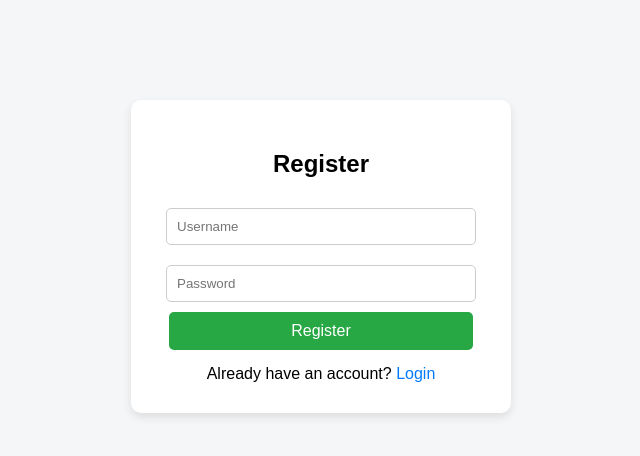
After one commit to This-AnneGeorge/NP-Assignment, a Flask app: page /register in a window 1280 px wide. The commit adds this page. Shown: the top 456 px of the page, without its empty margins (319-959 px from the left). Run offline with Flask 3, Linux system fonts and the light colour scheme.

Commit message:
fix:auth and and added registeration

```diff
--- a/backend/app.py
+++ b/backend/app.py
@@ -3,20 +3,17 @@ eventlet.monkey_patch()
 
 from flask import Flask, render_template, request, redirect, session
 from flask_socketio import SocketIO
-import socket
-import struct
-import time
-import sqlite3
+import socket, struct, time, sqlite3
 
 app = Flask(__name__)
-app.secret_key = "secret123"
+app.secret_key = "secret123"   # needed for login session
 socketio = SocketIO(app, async_mode='eventlet')
 
-
+# DB setup
 conn = sqlite3.connect('latency.db', check_same_thread=False)
 cursor = conn.cursor()
 
-
+# tables
 cursor.execute("""
 CREATE TABLE IF NOT EXISTS latency_logs (
     id INTEGER PRIMARY KEY AUTOINCREMENT,
@@ -25,7 +22,6 @@ CREATE TABLE IF NOT EXISTS latency_logs (
 )
 """)
 
-
 cursor.execute("""
 CREATE TABLE IF NOT EXISTS users (
     username TEXT PRIMARY KEY,
@@ -33,11 +29,7 @@ CREATE TABLE IF NOT EXISTS users (
 )
 """)
 
-
-cursor.execute("INSERT OR IGNORE INTO users VALUES (?, ?)", ("admin", "1234"))
-
 conn.commit()
-
 
 def tcp_listener():
     s = socket.socket(socket.AF_INET, socket.SOCK_STREAM)
@@ -53,34 +45,38 @@ def tcp_listener():
 
             latency = (recv_time - send_time) * 1000
 
-            print("Latency:", latency)
-
-
+            # store
             cursor.execute("INSERT INTO latency_logs (latency) VALUES (?)", (latency,))
             conn.commit()
 
-
+            # send to UI
             socketio.emit('latency', {'value': latency})
 
             time.sleep(1)
 
-        except Exception as e:
-            print("Error:", e)
+        except:
             break
 
 
 
-@app.route('/login', methods=['GET', 'POST'])
+@app.route('/')
+def home():
+    if 'user' in session:
+        return render_template('index.html')
+    return redirect('/login')
+
+
+@app.route('/login', methods=['GET','POST'])
 def login():
     if request.method == 'POST':
-        user = request.form['username']
-        pwd = request.form['password']
+        username = request.form['username']
+        password = request.form['password']
 
-        cursor.execute("SELECT * FROM users WHERE username=? AND password=?", (user, pwd))
-        result = cursor.fetchone()
+        cursor.execute("SELECT * FROM users WHERE username=? AND password=?", (username,password))
+        user = cursor.fetchone()
 
-        if result:
-            session['user'] = user
+        if user:
+            session['user'] = username
             return redirect('/')
         else:
             return "Invalid credentials"
@@ -88,11 +84,20 @@ def login():
     return render_template('login.html')
 
 
-@app.route('/')
-def index():
-    if 'user' not in session:
-        return redirect('/login')
-    return render_template('index.html')
+@app.route('/register', methods=['GET','POST'])
+def register():
+    if request.method == 'POST':
+        username = request.form['username']
+        password = request.form['password']
+
+        try:
+            cursor.execute("INSERT INTO users VALUES (?,?)", (username,password))
+            conn.commit()
+            return redirect('/login')
+        except:
+            return "User already exists"
+
+    return render_template('register.html')
 
 
 @app.route('/logout')
--- /dev/null
+++ b/backend/templates/register.html
@@ -0,0 +1,92 @@
+<!DOCTYPE html>
+<html>
+<head>
+    <title>Register</title>
+
+    <style>
+        body {
+            font-family: Arial, sans-serif;
+            background-color: #f4f6f8;
+            text-align: center;
+        }
+
+        .container {
+            margin-top: 100px;
+        }
+
+        .card {
+            background: white;
+            padding: 30px;
+            margin: auto;
+            width: 320px;
+            border-radius: 10px;
+            box-shadow: 0 4px 10px rgba(0,0,0,0.1);
+        }
+
+        h2 {
+            margin-bottom: 20px;
+        }
+
+        input {
+            width: 90%;
+            padding: 10px;
+            margin: 10px 0;
+            border-radius: 5px;
+            border: 1px solid #ccc;
+        }
+
+        button {
+            width: 95%;
+            padding: 10px;
+            background-color: #28a745;
+            color: white;
+            border: none;
+            border-radius: 5px;
+            cursor: pointer;
+            font-size: 16px;
+        }
+
+        button:hover {
+            background-color: #1e7e34;
+        }
+
+        .link {
+            margin-top: 15px;
+            display: block;
+        }
+
+        a {
+            text-decoration: none;
+            color: #007BFF;
+        }
+
+        a:hover {
+            text-decoration: underline;
+        }
+
+        .title {
+            margin-bottom: 20px;
+        }
+    </style>
+</head>
+
+<body>
+
+<div class="container">
+    <div class="card">
+        <h2 class="title"> Register</h2>
+
+        <form method="POST">
+            <input type="text" name="username" placeholder="Username" required>
+            <input type="password" name="password" placeholder="Password" required>
+            <button type="submit">Register</button>
+        </form>
+
+        <div class="link">
+            Already have an account? <a href="/login">Login</a>
+        </div>
+    </div>
+</div>
+
+</body>
+</html>
```
Also changed, not shown: backend/templates/login.html (+20 -2 lines).
